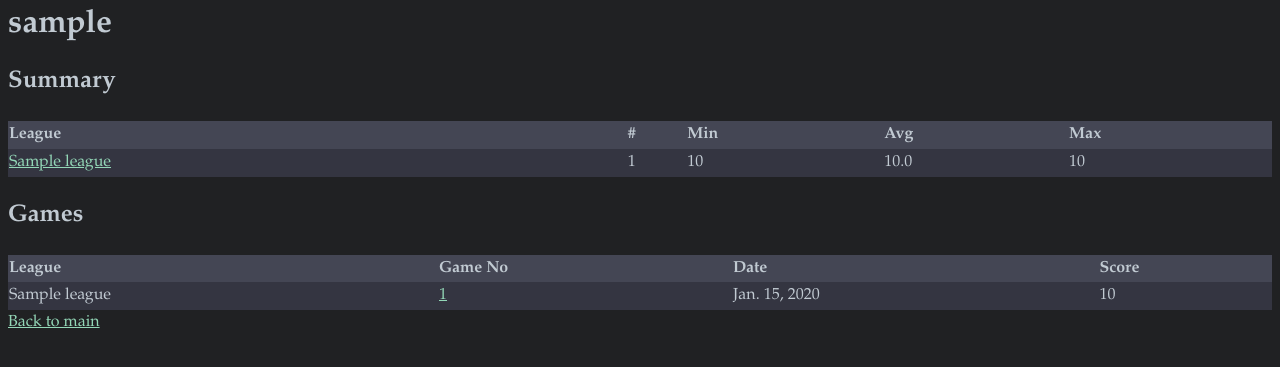
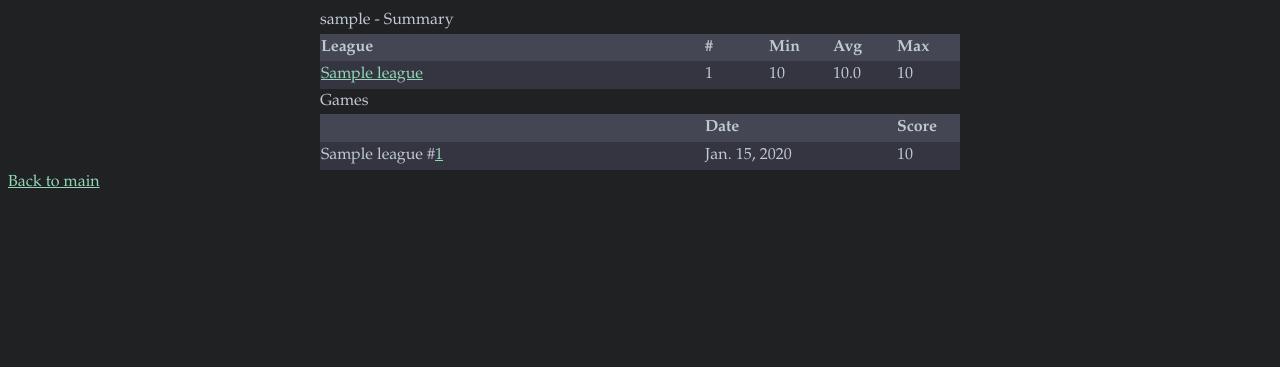
Before and after one commit to travis-mark/pugberus, a Django app: page /league/p/1 in a window 1280 px wide. Shown: the part 50-417 px from the top of the page. Run offline with Django 4.2, Linux system fonts and the light colour scheme; tables that the repository leaves empty hold one stand-in row (values such as "Sample post").

Commit message:
Table alignment

```diff
--- a/league/templates/league/player.html
+++ b/league/templates/league/player.html
@@ -5,15 +5,14 @@ Pugberus | {{ player.handle }}
 {% endblock %}
 
 {% block content %}
-<h1>{{ player.handle }}</h1>
-<h2>Summary</h2>
-<table>
+<table class="center mb-8 mw-80">
+    <caption>{{ player.handle }} - Summary</caption>
     <tr>
-        <th>League</th>
-        <th>#</th>
-        <th>Min</th>
-        <th>Avg</th>
-        <th>Max</th>
+        <th width="60%">League</th>
+        <th width="10%">#</th>
+        <th width="10%">Min</th>
+        <th width="10%">Avg</th>
+        <th width="10%">Max</th>
     </tr>
     {% for league in leagues %}
     <tr>
@@ -25,18 +24,16 @@ Pugberus | {{ player.handle }}
     </tr>
     {% endfor %}
 </table>
-<h2>Games</h2>
-<table>
+<table  class="center mb-8 mw-80">
+    <caption>Games</caption>
     <tr>
-        <th>League</th>
-        <th>Game No</th>
-        <th>Date</th>
-        <th>Score</th>
+        <th width="60%"></th>
+        <th width="30%">Date</th>
+        <th width="10%">Score</th>
     </tr>
     {% for score in scores %}
     <tr>
-        <td>{{score.game.league.name}}</td>
-        <td><a href="{% url 'league:game' score.game.id %}">{{ score.game.game_no }}</a></td>
+        <td>{{score.game.league.name}} #<a href="{% url 'league:game' score.game.id %}">{{ score.game.game_no }}</a></td>
         <td>{{score.game.game_date}}</td>
         <td>{{ score.score }}</td>
     </tr>
```
Also changed, not shown: league/templates/league/league.html (+10 -16 lines).
